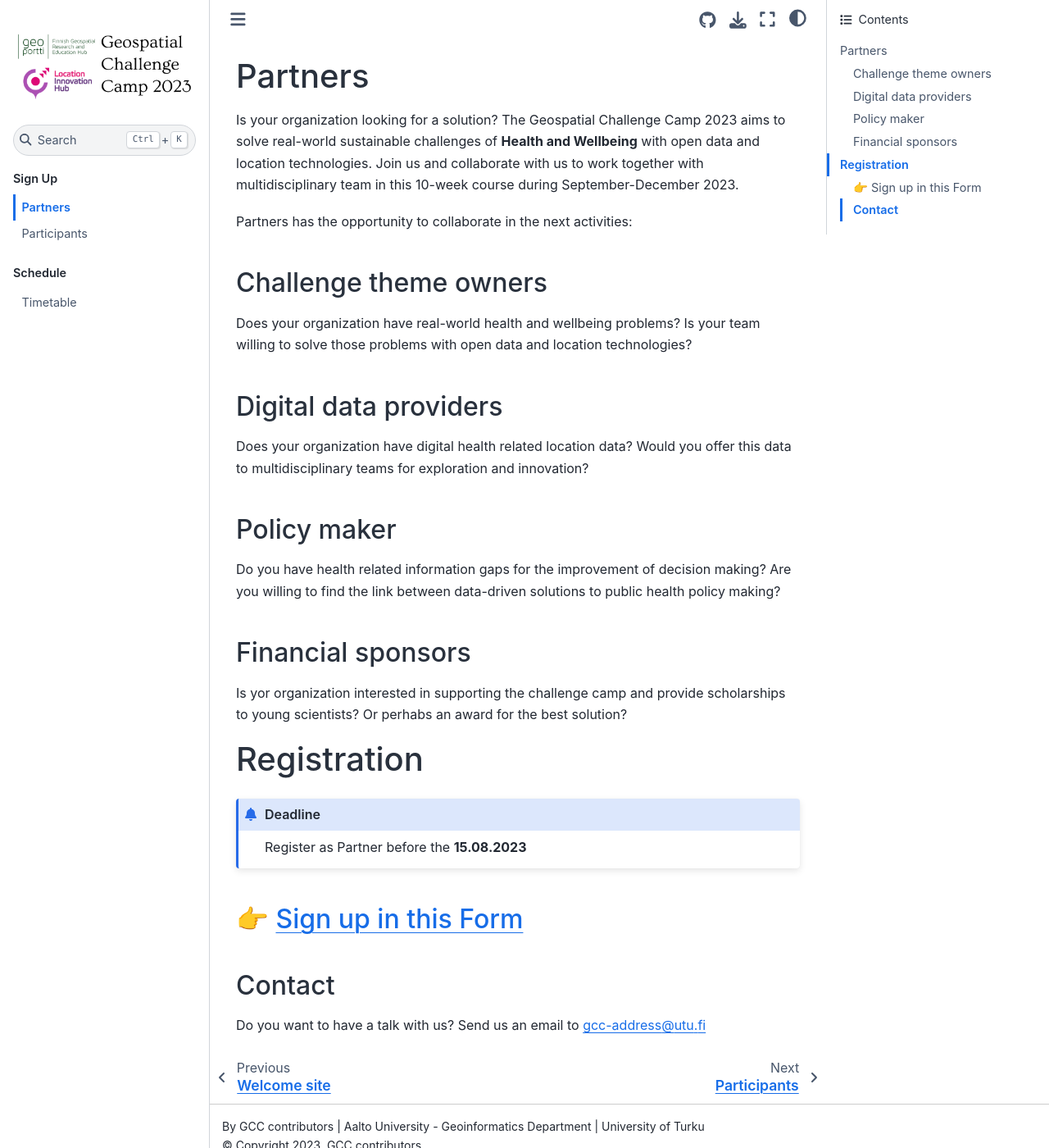
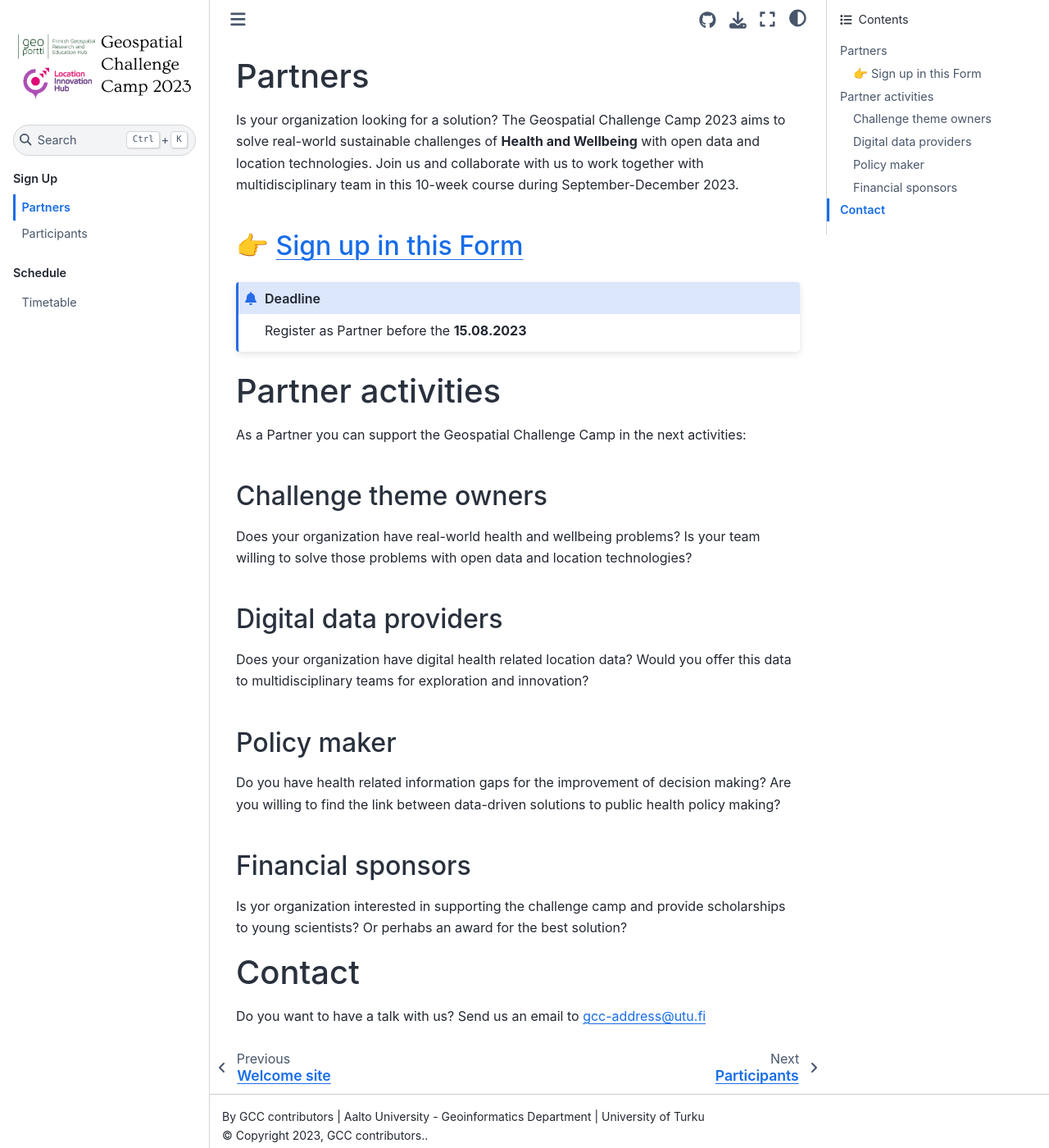
Before and after one commit to suviryttari/geospatial-challenge-camp, a Sphinx documentation site: the page built from source/sites/partners.rst, in a window 1280 px wide and 1400 px high, scrolled down 258 px. Shown: the whole window at 82% size. Built offline with Sphinx 7.4.7 and the Sphinx Book theme 1.1.4, drawn with Linux system fonts in a browser that asks for light colours.

Commit message:
partners

```diff
--- a/source/sites/partners.rst
+++ b/source/sites/partners.rst
@@ -9,7 +9,16 @@ open data and location technologies. Join us and collaborate with us
 to work together with multidisciplinary team in this 10-week course
 during September-December 2023.
 
-Partners has the opportunity to collaborate in the next activities:
+👉 `Sign up in this Form <https://www.geoportti.fi/>`_
+--------------------------------------------------------
+
+.. admonition:: Deadline
+
+    Register as Partner before the **15.08.2023**
+
+Partner activities
+====================
+As a Partner you can support the Geospatial Challenge Camp in the next activities:
 
 Challenge theme owners
 -----------------------
@@ -31,18 +40,7 @@ Financial sponsors
 Is yor organization interested in supporting the challenge camp and provide scholarships
 to young scientists? Or perhabs an award for the best solution?
 
-Registration
-==============
-
-.. admonition:: Deadline
-
-    Register as Partner before the **15.08.2023**
-
-
-👉 `Sign up in this Form <https://www.geoportti.fi/>`_
---------------------------------------------------------
-
 
 Contact
---------
+========
 Do you want to have a talk with us? Send us an email to gcc-address@utu.fi
```
